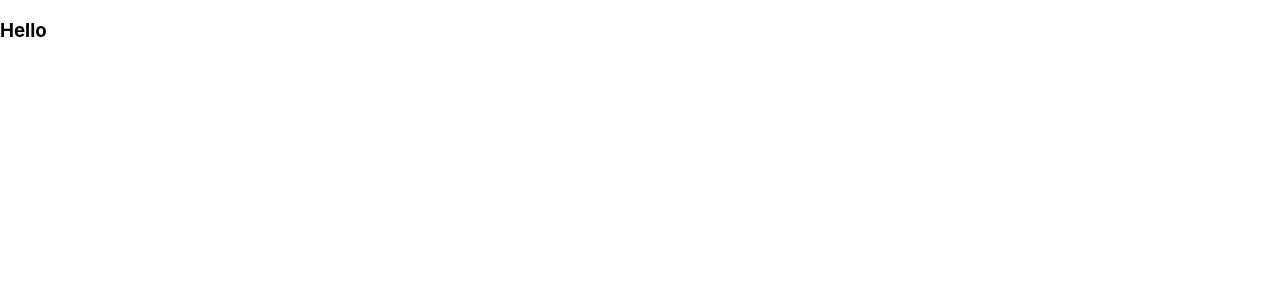
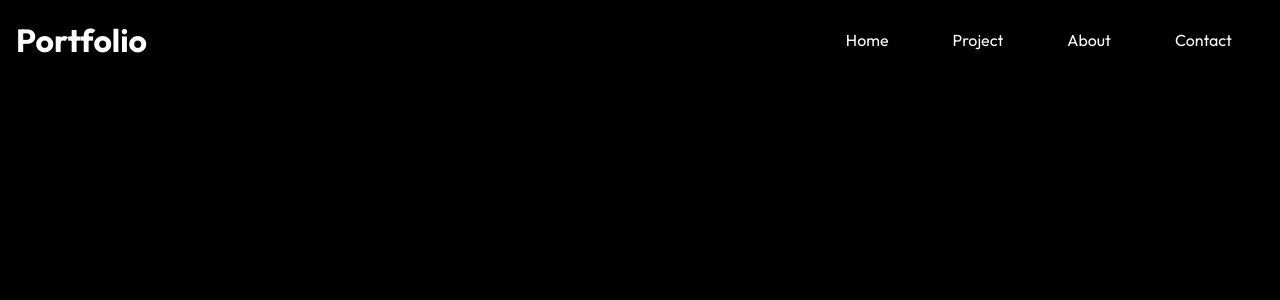
Before and after one commit to Sahil133101/portfolio-WebApp, a React (Create React App) app: page / in a window 1280 px wide. Shown: the top 300 px of the page. Built offline with nearby package versions, Linux system fonts and the light colour scheme.

Commit message:
portfolio

```diff
--- a/src/App.js
+++ b/src/App.js
@@ -46,9 +46,9 @@ export default function App() {
     <>
       <Routes>
         <Route path="/" element={<Home />} />
-        <Route path="/" element={<Project />} />
-        <Route path="/" element={<Contact />} />
-        <Route path="/" element={<About />} />
+        <Route path="/Project" element={<Project />} />
+        <Route path="/Contact" element={<Contact />} />
+        <Route path="/About" element={<About />} />
       </Routes>
     </>
   );
--- a/src/Component/NavBar.js
+++ b/src/Component/NavBar.js
@@ -1,15 +1,38 @@
+import { Link } from "react-router-dom"
 import "./NavBarStyles.css"
 import React from 'react'
 
 
-
-const className="" = () => {
+const NavBar= () => {
   return (
     <div className=" header">
+      <Link to = "/">
+        <div className="H1">
+        <h1>
+          Portfolio
+        </h1>
+        </div>
+      </Link>
+      <ul className="Navbar">
+        <li>
+          <Link to = "/Home"> Home </Link>
+        </li>
+        <li>
+          <Link to = "/Project"> Project </Link>
+        </li>
+        <li>
+          <Link to = "/About"> About </Link>
+        </li>
+        <li>
+          <Link to = "/Contact"> Contact </Link>
+        </li>
+
+      </ul>
+
 
 
     </div>
   )
 }
 
-export default className=""
+export default NavBar;
--- a/src/Component/NavBarStyles.css
+++ b/src/Component/NavBarStyles.css
@@ -0,0 +1,44 @@
+.header{
+    display: flex;
+    justify-content: space-between;
+    align-items: center;
+    padding: 1rem;
+    padding-top: 20px;
+
+}
+.Navbar{
+    display: flex;
+}
+.Navbar li {
+    padding:  0 2rem;
+
+
+
+}
+/* .Navbar li:hover {
+    padding-right: 20px;
+    background-color: transparent;
+    color: white;
+    transition: 0.3s;
+   }  */
+
+.navbar li a{
+font-size: 1.2rem;
+font-weight: 500;
+}
+/* .H1:hover{
+    padding-left: 50px;
+    background-color: tra;
+    color: white;
+    transition: 0.3s;
+
+} */
+@media screen and (max-width:1040px){
+    .navbar{
+        flex-direction: column;
+        justify-content:center ;
+
+        align-items: center;
+    }
+
+}
--- a/src/Routes/About.js
+++ b/src/Routes/About.js
@@ -2,7 +2,7 @@ import React from 'react'
 
 const About = () => {
   return (
-    <div>About</div>
+    <div><h3> About</h3></div>
   )
 }
 
--- a/src/Routes/Contact.js
+++ b/src/Routes/Contact.js
@@ -2,7 +2,10 @@ import React from 'react'
 
 const Contact = () => {
   return (
-    <div>Contact</div>
+    <div>
+      Contact
+
+    </div>
   )
 }
 
--- a/src/Routes/Home.js
+++ b/src/Routes/Home.js
@@ -1,4 +1,5 @@
 import React from "react";
+import NavBar from "../Component/NavBar";
 
 // export default function Home(){
 
@@ -11,7 +12,8 @@ const Home = () => {
 
     return (
         <>
-        <h3> Hello</h3>
+
+        <NavBar></NavBar>
         </>
     );
 }
--- a/src/index.css
+++ b/src/index.css
@@ -1,13 +1,43 @@
+@import url('https://fonts.googleapis.com/css2?family=Outfit:wght@100;200;300;400;500;600;700;800;900&display=swap');
+
+*{
+  box-sizing: border-box;
+  margin: 0;
+  padding: 0;
+  font-family: "Outfit", sans-serif;
+}
 body {
-  margin: 0;
-  font-family: -apple-system, BlinkMacSystemFont, 'Segoe UI', 'Roboto', 'Oxygen',
-    'Ubuntu', 'Cantarell', 'Fira Sans', 'Droid Sans', 'Helvetica Neue',
-    sans-serif;
-  -webkit-font-smoothing: antialiased;
-  -moz-osx-font-smoothing: grayscale;
+  background-color: black;
 }
+h1,h3,p,a {
+  color: white;
+  text-decoration:none;
+ }
+ .btn {
+  padding : 12px 32px;
+  font-size: 1rem;
+  text-transform: uppercase;
+  background-color: rgb(248, 217, 15);
+  color: #222;
+  border: 1px solid white;
+  cursor : pointer;
 
-code {
-  font-family: source-code-pro, Menlo, Monaco, Consolas, 'Courier New',
-    monospace;
-}
+
+ }
+ .btn-light{
+  background-color: transparent;
+  color: white;
+
+
+ }
+ .btn-hover {
+  background-color: rgb(255,255,255,0.2);
+  color: white;
+  transition: 0.3s;
+ }
+
+ /* .Navbar-li-a-hover {
+  background-color: rgb(255,255,255,0.2);
+  color: white;
+  transition: 0.3s;
+ } */
```
